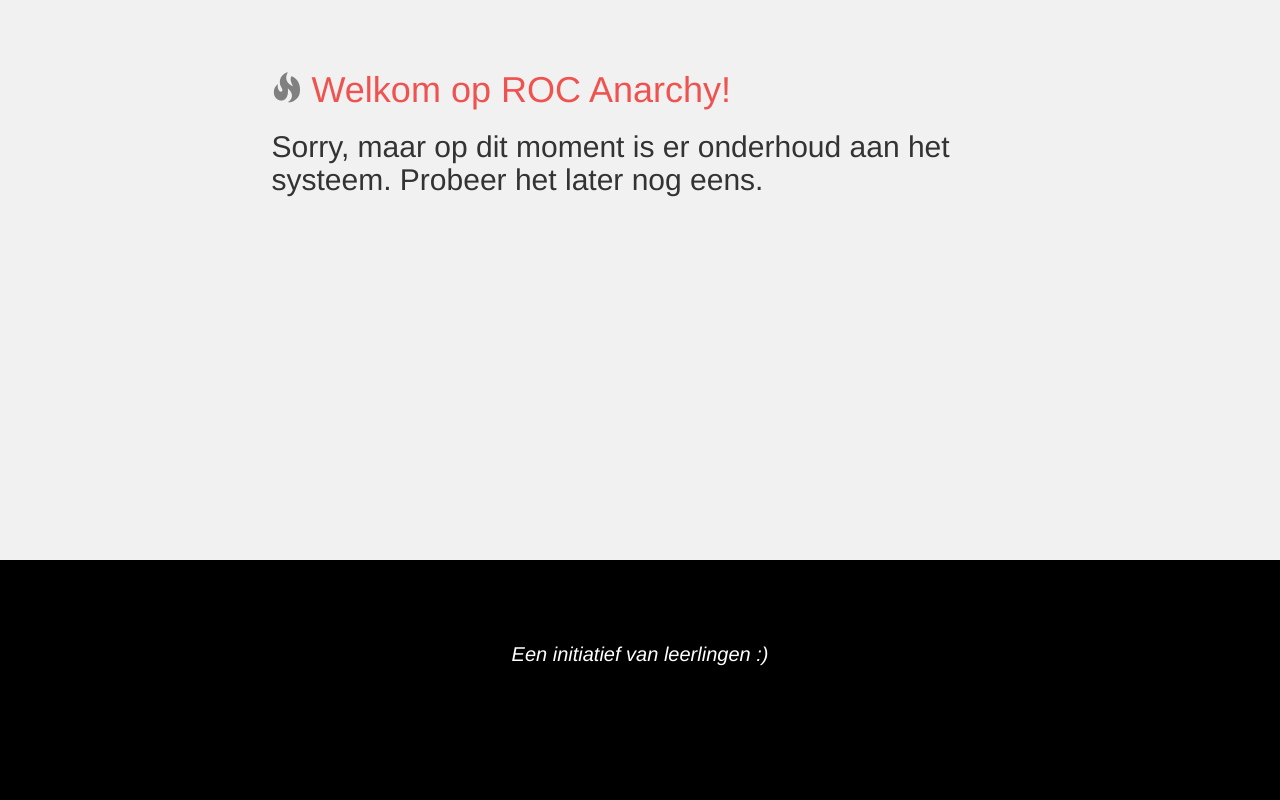
After one commit to MaxHauser97/ROC-Anarchy, a PHP site: page /Maintenance.php in a window 1280 px wide. The commit adds this page. Run offline with PHP 8.4, Linux system fonts and the light colour scheme.

Commit message:
A maintenance option thingy

```diff
--- a/Config.php
+++ b/Config.php
@@ -5,4 +5,5 @@
 	define("databasepass", "root");
 	define("databasename", "rocanarchy");
 	define("environment", "dev");
+	define("maintenance", 0); //0: No, 1: Yes
 ?>
--- a/Includes.php
+++ b/Includes.php
@@ -2,4 +2,8 @@
 	//All of the files needed to be included.
 	include 'Config.php';
 	include 'Database.php';
+
+	if (maintenance == 1) {
+		header("Location: Maintenance.php");
+	}
 ?>
--- /dev/null
+++ b/Maintenance.php
@@ -0,0 +1,36 @@
+<!DOCTYPE html>
+<html lang="nl">
+	<head>
+		<title>ROC Anarchy</title>
+		<meta charset="utf-8">
+		<meta name="viewport" content="width=device-width, initial-scale=1.0">
+		<link rel="icon" href="http://st27.nl/School/siteIcon.png">
+		<link rel="stylesheet" href="http://maxcdn.bootstrapcdn.com/bootstrap/3.3.6/css/bootstrap.min.css">
+		<script src="https://ajax.googleapis.com/ajax/libs/jquery/1.12.4/jquery.min.js"></script>
+		<script src="http://maxcdn.bootstrapcdn.com/bootstrap/3.3.6/js/bootstrap.min.js"></script>
+		<link rel="stylesheet" href="Login.css">
+		<link rel="icon" href="http://example.com/favicon.png">
+	</head>
+	<body>
+
+		<div class="container-fluid">
+			<div class="container loginwrapper">
+				<h1><span class="glyphicon glyphicon-fire"></span>Welkom op ROC Anarchy!</h1>
+				<h2>Sorry, maar op dit moment is er onderhoud aan het systeem. Probeer het later nog eens.</h2>
+			</div>
+		</div>
+
+		<div class="container-fluid footer">
+			<div class="container">
+				<div class="row">
+					<div class="col-sm-12">
+						<p class="text-center">
+							Een initiatief van leerlingen :)
+						</p>
+					</div>
+				</div>
+			</div>
+		</div>
+
+	</body>
+</html>
```
